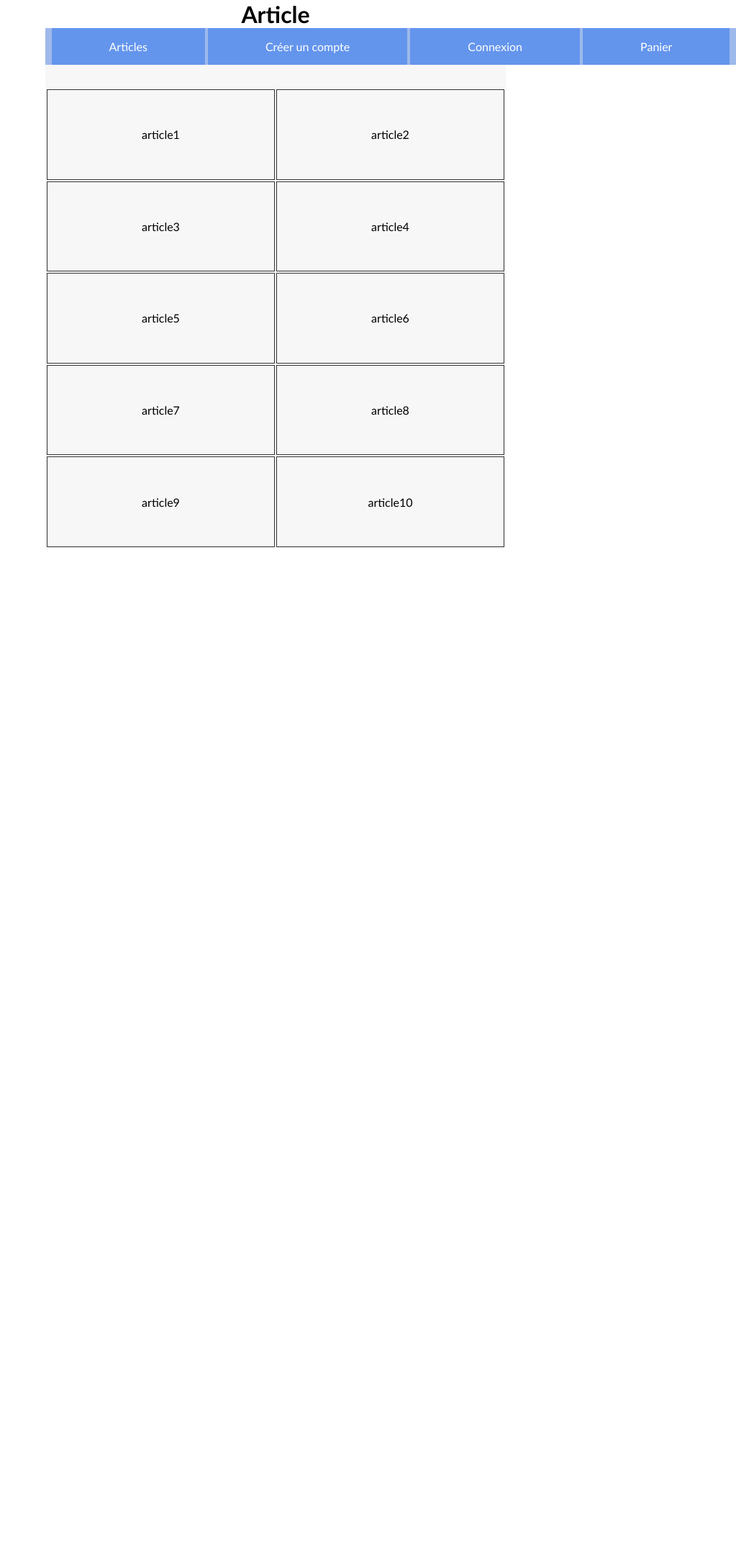
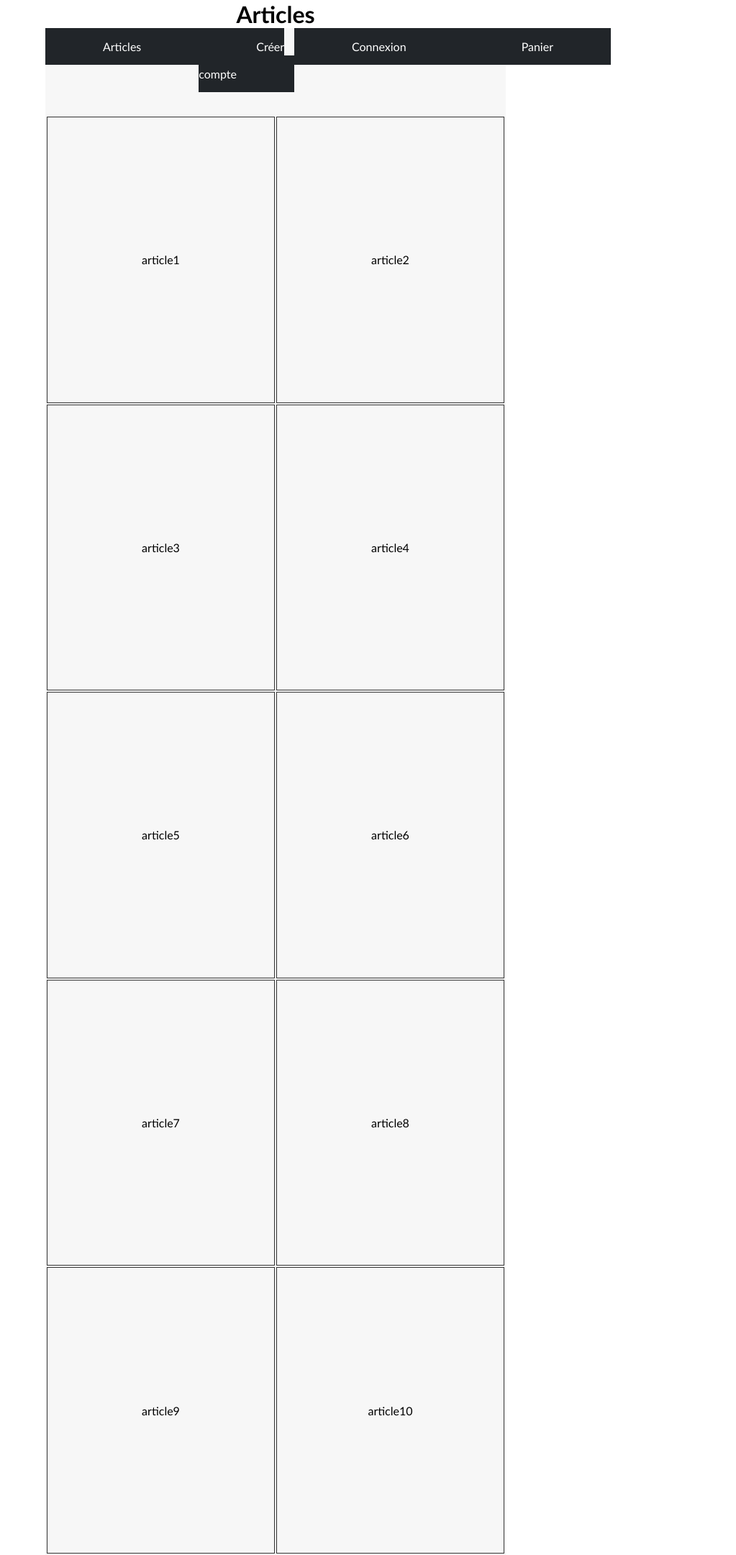
Before and after one commit to Stitchal/Magasin-Virtuel, a PHP site: page /articles.php in a window 1280 px wide. Shown: the whole page at 72% size, without its empty margins (257-1280 px from the left). Before the commit the page ends 760 px from the top, so only its background shows below. Run offline with PHP 8.4, Linux system fonts and the light colour scheme.

Commit message:
amélioration du menu

```diff
--- a/articles.php
+++ b/articles.php
@@ -7,11 +7,11 @@
 </head>
 <body>
     <header>
-        <h1>Article</h1>
+        <h1>Articles</h1>
     </header>
     <main>
         <nav>
-            <ul>
+        <ul class="menu">
                 <li><a href="articles.php">Articles</a></li>
                 <li><a href="open_session.php" action="open_session.php">Créer un compte</a></li>
                 <li><a href="connexion.php">Connexion</a></li>
--- a/connexion.php
+++ b/connexion.php
@@ -61,7 +61,7 @@ require_once('index.html');
 </p>
 
 <p>
-    <a href="index.html?">Retourner au menu principal</a>
+    <a href="articles.php?">Retourner au menu principal</a>
 </p>
 
 </body>
--- a/css/style.css
+++ b/css/style.css
@@ -4,7 +4,7 @@
     font-family:'Trebuchet MS';
 }
 
-header{
+body {
     width: 50%;
     margin: 0 25%;
 }
@@ -15,14 +15,7 @@ header{
 
 
 main{
-    width: 50%;
     background-color: rgb(247, 247, 247);
-    margin: 0 25%;
-}
-
-footer{
-    width: 50%;
-    margin: 0 25%;
 }
 
 h1{
@@ -30,9 +23,10 @@ h1{
 }
 
 nav{
-    width: 60em;
+    display: flex;
+    width: 100%;
     margin: 0 auto;
-    padding-bottom: 5%;
+    margin-bottom: 5%;
 }
 
 nav ul{
@@ -40,88 +34,60 @@ nav ul{
 }
 
 nav ul li{
-    display: inline-block;
     list-style-type:none;
     padding: 1em 0;
 }
 
 ul{
-    text-align: center;
     font-family:'Trebuchet MS';
-    background-color: rgb(158, 185, 235);
+    /*background-color: #212529;*/
 }
 
 nav ul li a{
     text-decoration: none;
     color: white;
     padding: 1em 5em;
-    background-color: cornflowerblue;
+    background-color: #212529;
+    transition-duration: 0.3s;
 }
 
 nav ul li a:hover{
+    /*color: white;
+    border-color: white;*/
     background-color: rgb(41, 101, 212);
     color: white;
-    margin-bottom: 1px;
+    transition-duration: 0.3s;
 }
 
 a{
+    font-size: 100%;
     text-decoration: none;
     background-color: rgb(158, 185, 235);
     color: white;
-    background-color: cornflowerblue;
-}
-
-a:hover{
-    background-color: rgb(41, 101, 212);
-    color: white;
-
+    /*background-color: cornflowerblue;*/
 }
 
 table {
     width: 100%;
-    height: 50vw;
+    height: 250vh;
 }
 
 td {
     width: 50%;
-    height: 20%;
+    height: 10%;
     text-align: center;
     border: 1px solid #333;
 }
 
-
-/* Quand taille ecran > 768 px*/
-@media screen and (max-width: 768px) {
-    .menu {
-      flex-direction: column;
-
-
-    }
-  }
-
-/* Quand la taille de l'ecran < 768px  */
-  @media screen and (min-width: 768px) {
-    .menu {
-      flex-direction: row;
-      display: flex;
-  flex-direction: row;
-  justify-content: space-around;
-  align-items: center;
-  list-style: none;
-    }
-  }
-
-
-  form{
-    width: 50%;
+form{
+    /*width: 50%;
     text-align: center;
     margin: 0 25%;
     padding: 5%;
-    background-color: rgb(247, 247, 247);
+    background-color: rgb(247, 247, 247);*/
   }
 
-  p{
+p{
     text-align: center;
-    font-size: 1.5em;
     font-weight: bold;
   }
--- a/open_session.php
+++ b/open_session.php
@@ -57,7 +57,7 @@ require_once('index.html');
 </p>
 
 <p>
-    <a href="index.html?">Retourner au menu principal</a>
+    <a href="articles.php?">Retourner au menu principal</a>
 </p>
 
 </body>
--- a/panier.php
+++ b/panier.php
@@ -11,7 +11,7 @@
     </header>
     <main>
         <nav>
-            <ul>
+        <ul class="menu">
                 <li><a href="articles.php">Articles</a></li>
                 <li><a href="open_session.php" action="open_session.php">Créer un compte</a></li>
                 <li><a href="connexion.php">Connexion</a></li>
```
